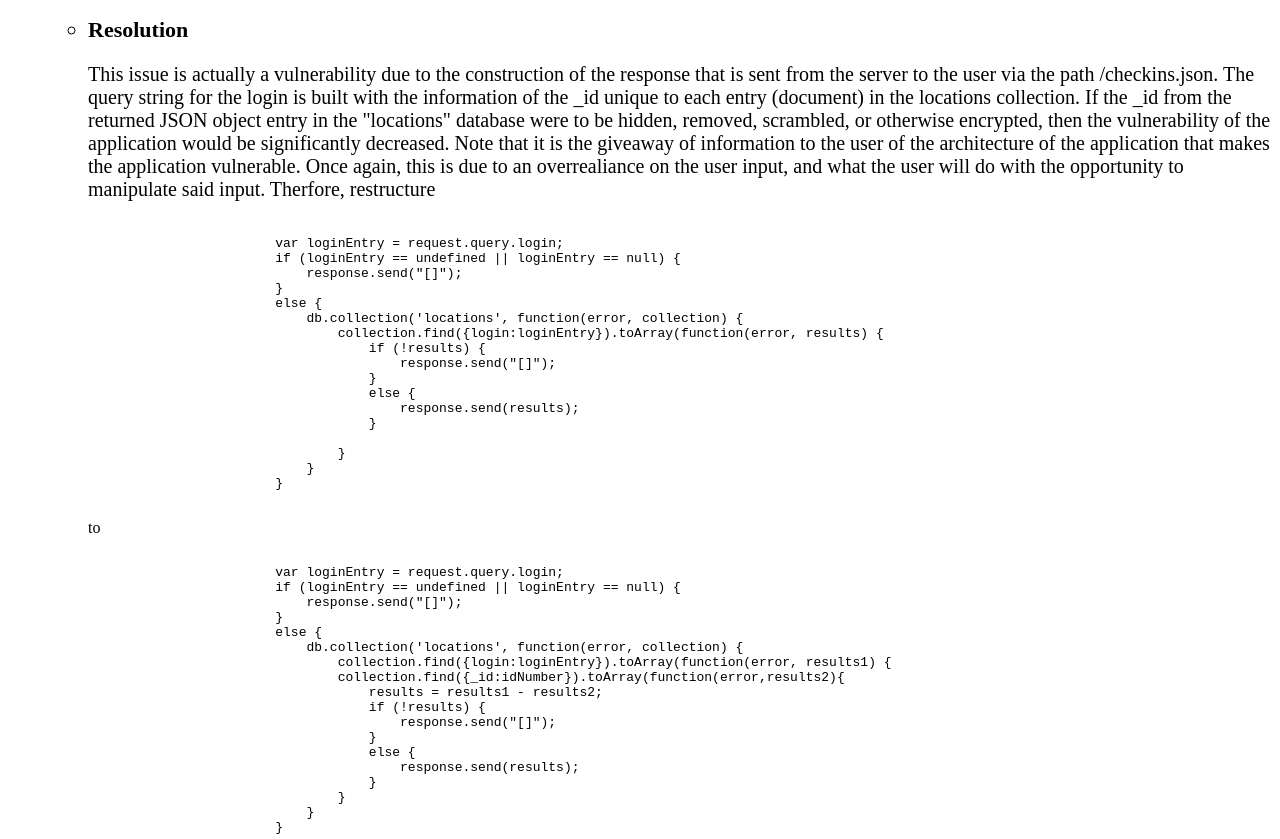
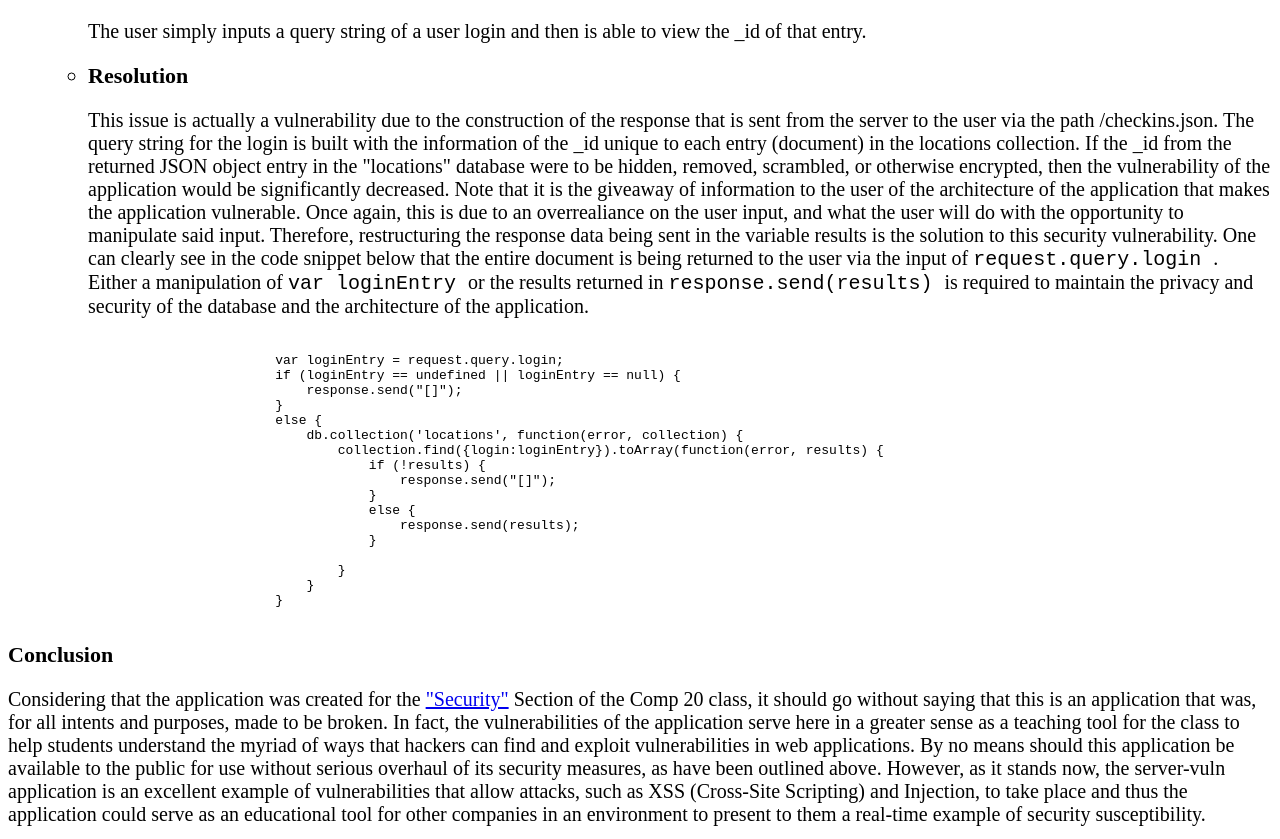
Before and after one commit to nikaroxanne/comp20-nkorchok-wakulich, a plain HTML site: page security/index.html in a window 1280 px wide. Shown: the part 6820-7659 px from the top of the page. Drawn offline with Linux system fonts and the light colour scheme.

Commit message:
final draft of lab13

```diff
--- a/security/index.html
+++ b/security/index.html
@@ -95,7 +95,7 @@
                         <li> Location </li>
                             <p> Via the get path on /checkins.json </p>
                         <li> Severity of Issue </li>
-                        <p><span class = "low"> Low </span> </p>
+                        <p><span class = "low"> Low </span> : since this attack requires an extensive knowledge of the application and a bit of creativity on the part of the hacker, it is harder to implement. It also yields less catastrophic results in terms of immediate feedback to the system and cannot be used to crash the application. Nevertheless, it is worth fixing as it does pose a risk with exposing the architecture of the application.</p>
                         <li> Description of Issue: </li>
                             <p> This is an issue that could allow for a breach in security if a hacker were able to manipulate a query string in the URL for the path /checkins.json. Session IDs are exposed in the response data via the post method on this path, which puts both users and the application at risk. Since the response returns the _id number of each user's entry, returning this to the user also leaves the application open to vulnerability. It is best for an application to keep the intricacies of its internal systems not on public, so as not to open the application up to hackers who can use those intricacies to hack/break the application. Since the response (results) includes the _id which is characteristic of MongoDB, a hacker would only need to make use of this information in order to exploit the application.  </p>
                         <li> Proof of Vulnerability </li>
@@ -104,7 +104,8 @@
                             <img id= "query2" src= "lab_13_query_2.jpg" alt = "Example of stored entries with malicious content in the database">
                             <p> The user simply inputs a query string of a user login and then is able to view the _id of that entry. </p>
                         <li> Resolution </li>
-                        <p> This issue is actually a vulnerability due to the construction of the response that is sent from the server to the user via the path /checkins.json. The query string for the login is built with the information of the _id unique to each entry (document) in the locations collection. If the _id from the returned JSON object entry in the "locations" database were to be hidden, removed, scrambled, or otherwise encrypted, then the vulnerability of the application would be significantly decreased. Note that it is the giveaway of information to the user of the architecture of the application that makes the application vulnerable. Once again, this is due to an overrealiance on the user input, and what the user will do with the opportunity to manipulate said input. Therfore, restructure </p>
+                        <p> This issue is actually a vulnerability due to the construction of the response that is sent from the server to the user via the path /checkins.json. The query string for the login is built with the information of the _id unique to each entry (document) in the locations collection. If the _id from the returned JSON object entry in the "locations" database were to be hidden, removed, scrambled, or otherwise encrypted, then the vulnerability of the application would be significantly decreased. Note that it is the giveaway of information to the user of the architecture of the application that makes the application vulnerable. Once again, this is due to an overrealiance on the user input, and what the user will do with the opportunity to manipulate said input. Therefore, restructuring the response data being sent in the variable results is the solution to this security vulnerability. One can clearly see in the code snippet below that the entire document is being returned to the user via the input of <code> request.query.login </code>. Either a manipulation of <code> var loginEntry </code> or the results returned in <code> response.send(results) </code> is required to maintain the privacy and security of the database and the architecture of the application. </p>
+
                         <pre> <code>
                         var loginEntry = request.query.login;
 	                if (loginEntry == undefined || loginEntry == null) {
@@ -123,28 +124,8 @@
                                 }
                             }
                         }
-                        </code></pre> to
-                        <pre><code>
-                        var loginEntry = request.query.login;
-	                if (loginEntry == undefined || loginEntry == null) {
-		            response.send("[]");
-	                }
-	                else {
-		            db.collection('locations', function(error, collection) {
-			        collection.find({login:loginEntry}).toArray(function(error, results1) {
-                                collection.find({_id:idNumber}).toArray(function(error,results2){
-                                    results = results1 - results2;
-                                    if (!results) {
-					response.send("[]");
-				    }
-				    else {
-					response.send(results);
-				    }
-                                }
-                            }
-                        }
+                        </code></pre>
 
-                        <code></pre> </p>
             </ol>
             <h2> Conclusion </h2>
             <p> Considering that the application was created for the <a href= "https://tuftsdev.github.io/WebProgramming/notes/web_security.html">"Security"</a> Section of the Comp 20 class, it should go without saying that this is an application that was, for all intents and purposes, made to be broken. In fact, the vulnerabilities of the application serve here in a greater sense as a teaching tool for the class to help students understand the myriad of ways that hackers can find and exploit vulnerabilities in web applications. By no means should this application be available to the public for use without serious overhaul of its security measures, as have been outlined above. However, as it stands now, the server-vuln application is an excellent example of vulnerabilities that allow attacks, such as XSS (Cross-Site Scripting) and Injection, to take place and thus the application could serve as an educational tool for other companies in an environment to present to them a real-time example of security susceptibility. </p>
```
